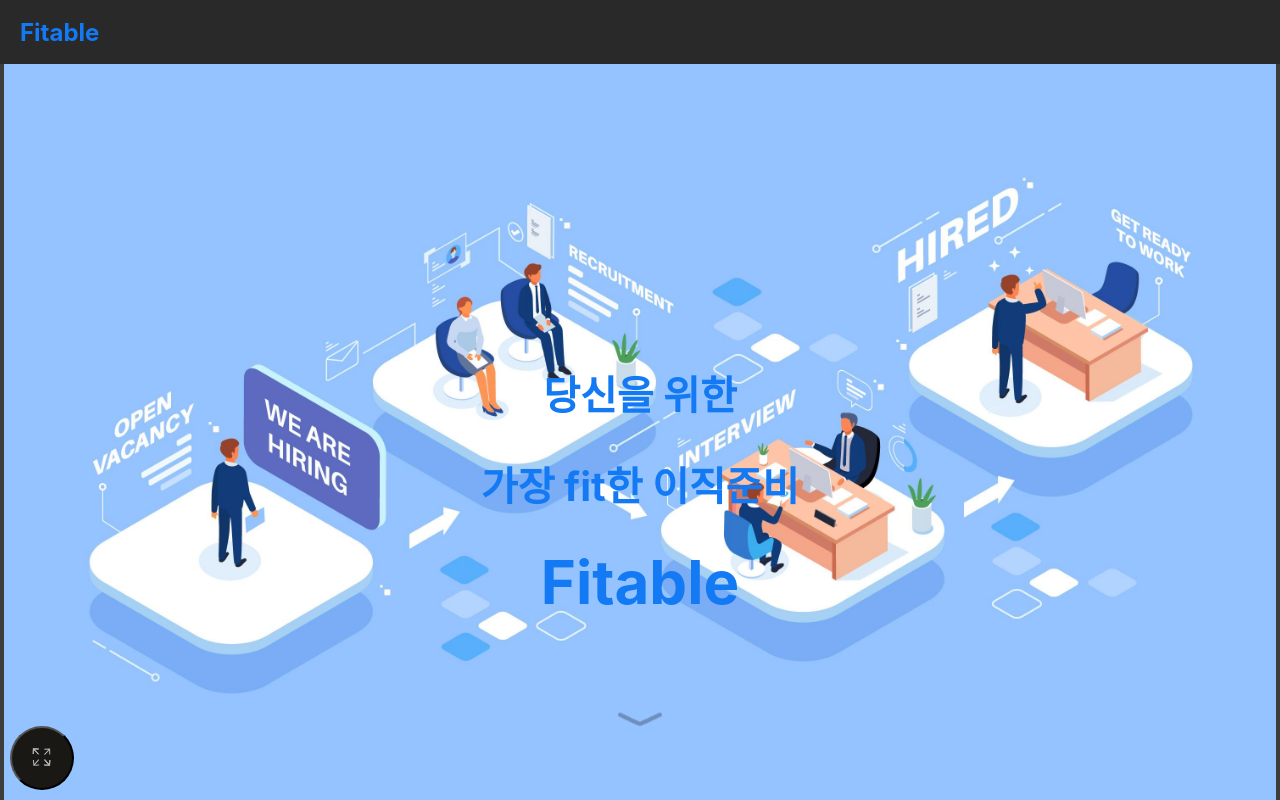
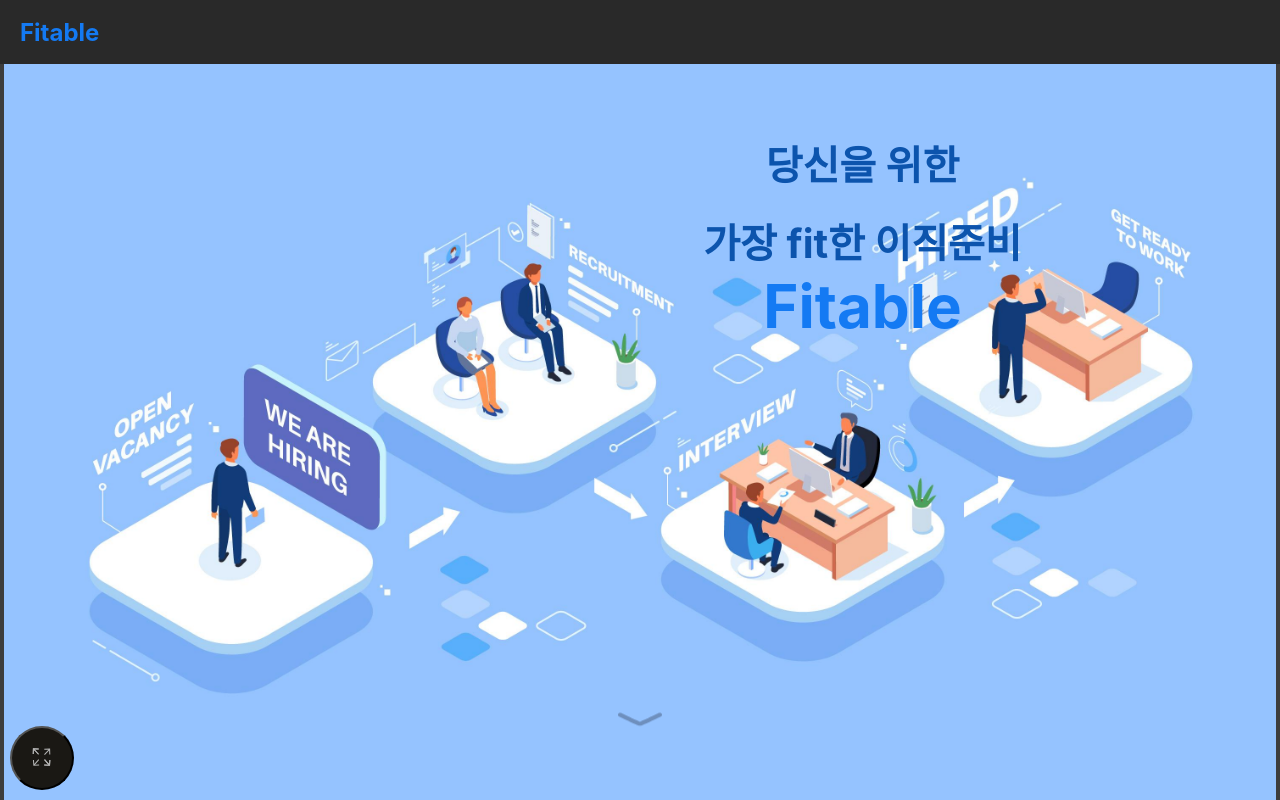
Before and after one commit to wonny-won/fitable_react, a React (Create React App) app: page /home in a window 1280 px wide. Built offline with nearby package versions, Linux system fonts and the light colour scheme.

Commit message:
chart option fix

```diff
--- a/src/components/molecule/charts/bar/chartOpt.ts
+++ b/src/components/molecule/charts/bar/chartOpt.ts
@@ -1,3 +1,5 @@
+const today = new Date()
+
 export const option = {
     tooltip: {
       trigger: 'axis',
@@ -18,24 +20,36 @@
     },
     yAxis: {
       type: 'category',
-      data: ['Brazil', 'Indonesia', 'USA', 'India', 'China', 'World']
+      data: ['Java Script', 'Jvav', 'Flutter', 'Python', 'Kotlin']
     },
     series: [
       {
-        name: '2011',
+        name: '이력서 피드백',
         type: 'bar',
         itemStyle:{
             color:'#147AF3'
         },
-        data: [18203, 23489, 29034, 104970, 131744, 630230]
+        data: [
+          100,
+          20,
+          24,
+          40,
+          120,
+        ]
       },
       {
-        name: '2012',
+        name: '포트폴리오 피드백',
         type: 'bar',
         itemStyle:{
             color: '#c23531'
         },
-        data: [19325, 23438, 31000, 121594, 134141, 681807]
+        data: [
+          435,
+          390,
+          350,
+          290,
+          380,
+        ]
       }
     ]
   };
--- a/src/components/molecule/charts/pie/chartOpt.ts
+++ b/src/components/molecule/charts/pie/chartOpt.ts
@@ -12,17 +12,18 @@
     },
     series: [
       {
-        name: 'Access From',
+        name: '언어별 접수량',
         type: 'pie',
         radius: '55%',
         center: ['50%', '45%'],
         data: [
-          { value: 335, name: 'Direct' },
-          { value: 310, name: 'Email' },
-          { value: 274, name: 'Union Ads' },
-          { value: 235, name: 'Video Ads' },
-          { value: 400, name: 'Search Engine' }
+          { value: 535, name: 'Python' },
+          { value: 410, name: 'Jvav' },
+          { value: 374, name: 'Java Script' },
+          { value: 335, name: 'Flutter' },
+          { value: 500, name: 'Kotlin' }
         ].sort(function (a, b) {
+          // 크기별 정렬
           return a.value - b.value;
         }),
         roseType: 'radius',
--- a/src/components/organism/sections/HomeChartSection.tsx
+++ b/src/components/organism/sections/HomeChartSection.tsx
@@ -5,6 +5,7 @@
 export default function HomeCahrtSection(){
     const styleParam = {
         flexDirec:'column',
+        padding: ''
     }
 
     return(
--- a/src/components/organism/sections/HomeIntro.tsx
+++ b/src/components/organism/sections/HomeIntro.tsx
@@ -5,8 +5,8 @@
     return (
         <S.BgSectionWrap>
             <S.TextWrap>
-                <S.H1 color={'#147af3'}>당신을 위한</S.H1>
-                <S.H1 color={'#147af3'}>가장 fit한 이직준비</S.H1>
+                <S.H1 color={'#0c54ad'}>당신을 위한</S.H1>
+                <S.H1 color={'#0c54ad'}>가장 fit한 이직준비</S.H1>
                 <S.StrongH1 color={'#147af3'}>Fitable</S.StrongH1>
             </S.TextWrap>
             <ScrollDown />
--- a/src/components/organism/sections/styled.ts
+++ b/src/components/organism/sections/styled.ts
@@ -25,7 +25,7 @@
 export const H1 = styled.h1<ColorProp>`
     color: ${(props)=>(props.color? props.color : '#b3b3b3')};
     font-size: 40px;
-    margin-top: 0;
+    margin: 20px 0 0 0;
 `
 
 export const StrongH1 = styled.h1<ColorProp>`
@@ -37,7 +37,7 @@
 export const H3 = styled.h3`
     color: #b3b3b3;
     font-size: 25px;
-    margin: 10px 0;
+    margin: 0 0 20px 0;
     padding: 5px 20px;
 `
 
@@ -74,5 +74,6 @@
     justify-content: center;
     align-items: center;
     position: absolute ;
-    top: 300px;
+    top: 50px;
+    right: 20%;
 `
```
